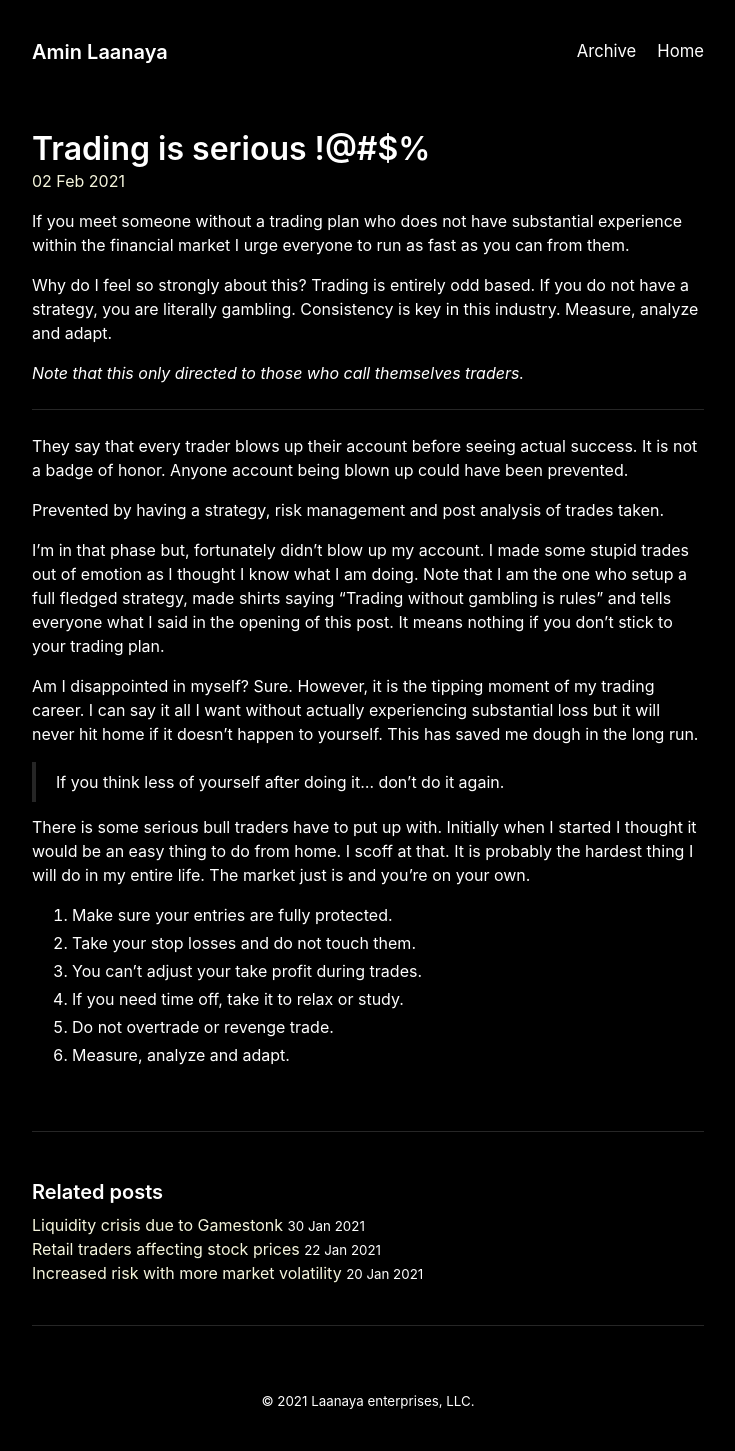
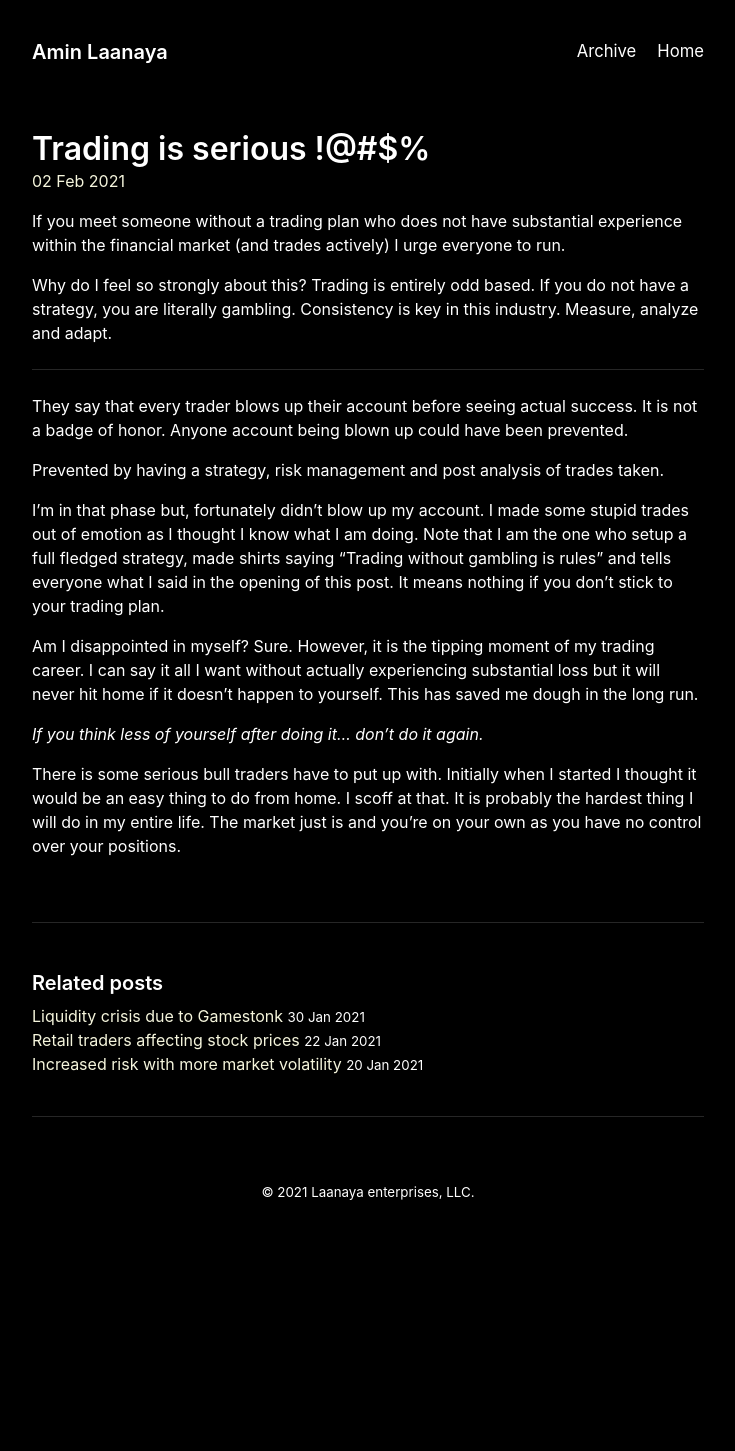
Before and after one commit to Bobcycle/Blog, a Jekyll site: the page built from _posts/2021-02-02-trading-is-a-serious-business.md, in a window 1280 px wide. Shown: the whole page, without its empty margins (272-1007 px from the left). Built offline with Jekyll 4.4.1, drawn with Linux system fonts in a browser that asks for light colours; after the commit the page ends 1242 px from its top, so only the background shows below that.

Commit message:
Update 2021-02-02-trading-is-a-serious-business.md

```diff
--- a/_posts/2021-02-02-trading-is-a-serious-business.md
+++ b/_posts/2021-02-02-trading-is-a-serious-business.md
@@ -4,11 +4,9 @@ title: Trading is serious !@#$%
 
 ---
 
-If you meet someone without a trading plan who does not have substantial experience within the financial market I urge everyone to run as fast as you can from them.
+If you meet someone without a trading plan who does not have substantial experience within the financial market (and trades actively) I urge everyone to run.
 
 Why do I feel so strongly about this? Trading is entirely odd based. If you do not have a strategy, you are literally gambling. Consistency is key in this industry. Measure, analyze and adapt.
-
-*Note that this only directed to those who call themselves traders.*
 
 ---
 
@@ -20,13 +18,6 @@ I'm in that phase but, fortunately didn't blow up my account. I made some stupid
 
 Am I disappointed in myself? Sure. However, it is the tipping moment of my trading career. I can say it all I want without actually experiencing substantial loss but it will never hit home if it doesn't happen to yourself. This has saved me dough in the long run.
 
-> If you think less of yourself after doing it... don't do it again.
+*If you think less of yourself after doing it... don't do it again.*
 
-There is some serious bull traders have to put up with. Initially when I started I thought it would be an easy thing to do from home. I scoff at that. It is probably the hardest thing I will do in my entire life. The market just is and you're on your own.
-
-1. Make sure your entries are fully protected.
-2. Take your stop losses and do not touch them.
-3. You can't adjust your take profit during trades.
-4. If you need time off, take it to relax or study.
-5. Do not overtrade or revenge trade.
-6. Measure, analyze and adapt.
+There is some serious bull traders have to put up with. Initially when I started I thought it would be an easy thing to do from home. I scoff at that. It is probably the hardest thing I will do in my entire life. The market just is and you're on your own as you have no control over your positions.
```
